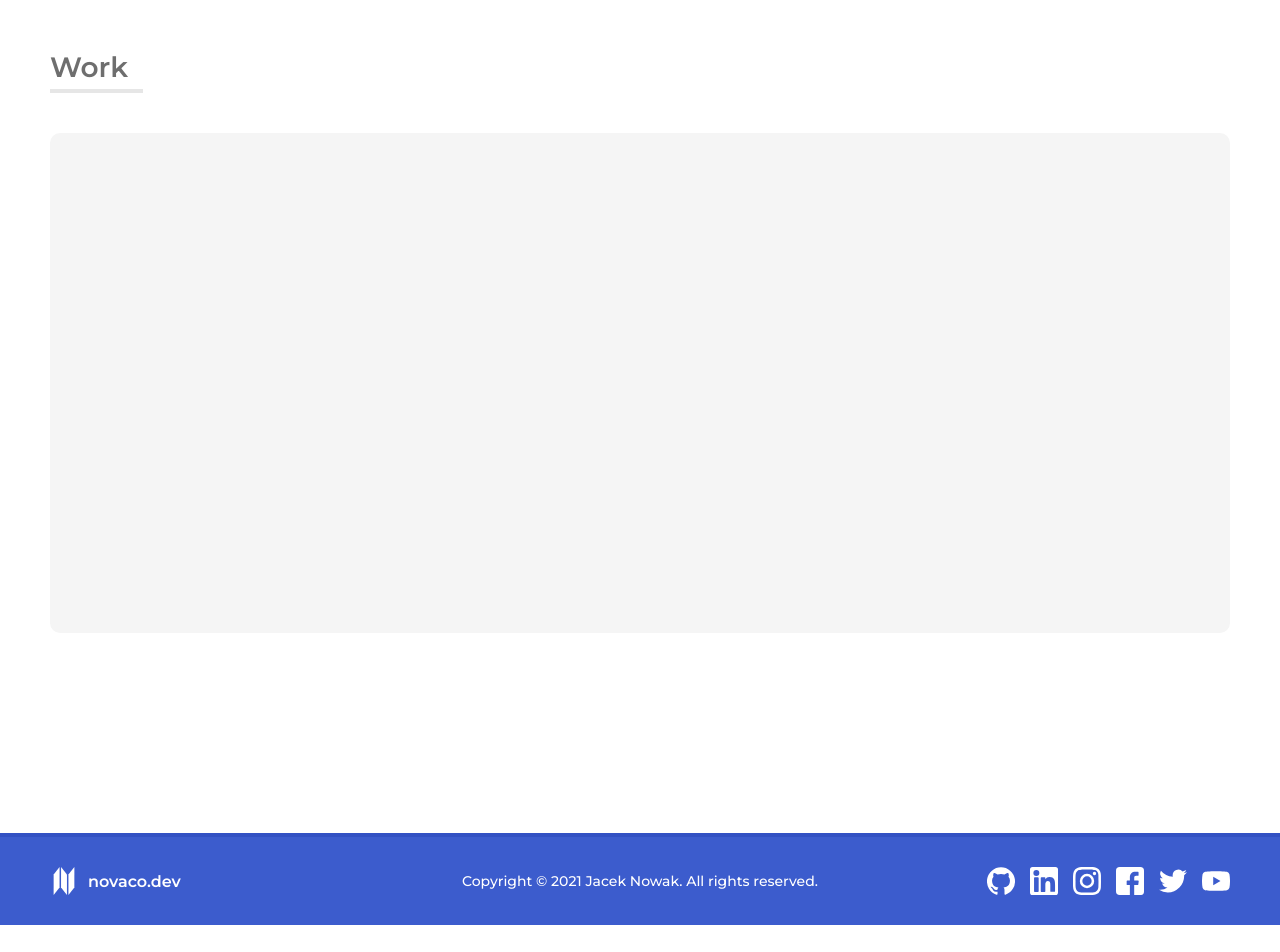
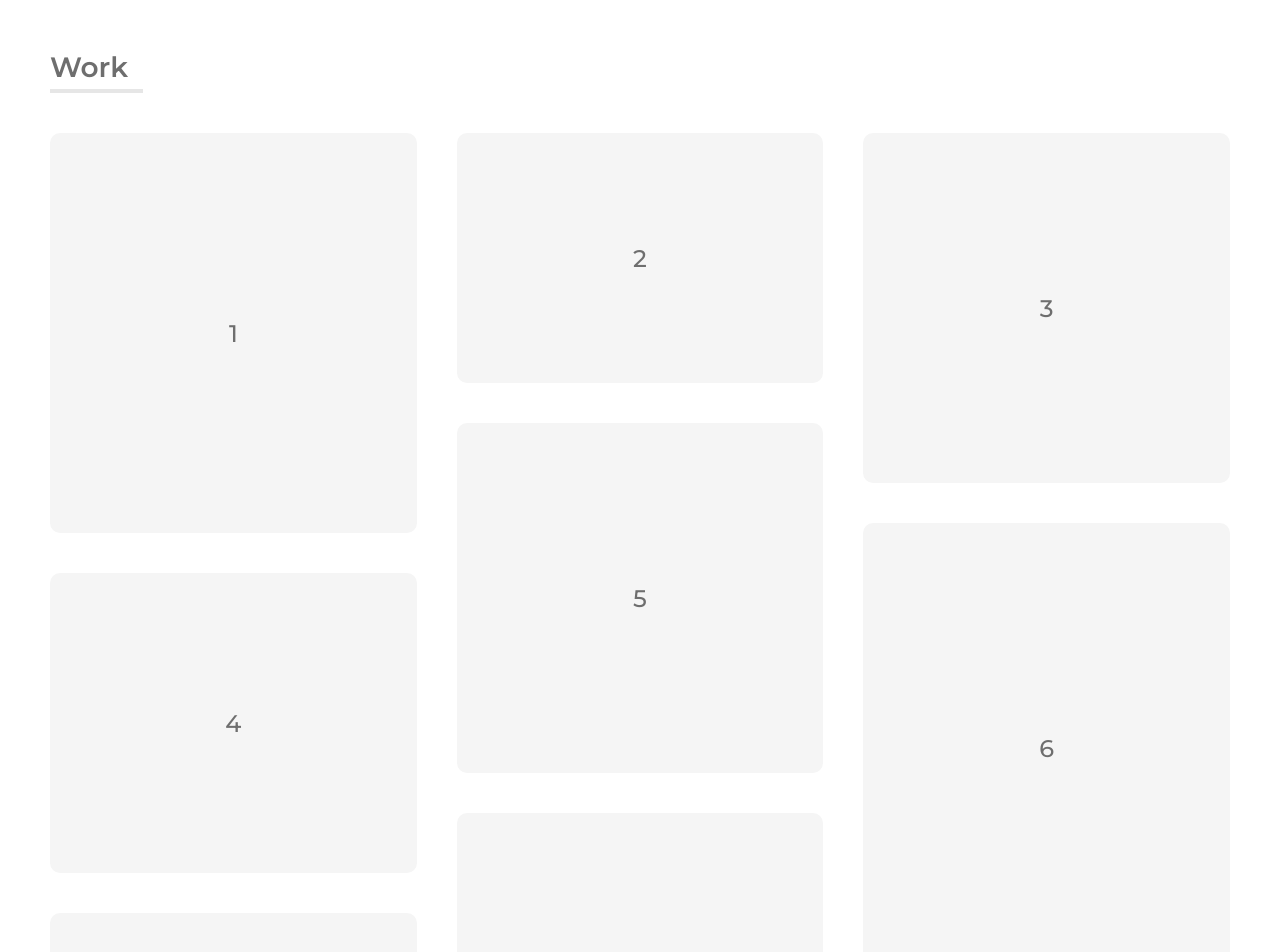
Before and after one commit to novacooo/react-todo-app, a React (Create React App) app: page / in a window 1280 px wide. Shown: the part 300-1252 px from the top of the page. Before the commit the page ends 1225 px from the top, so only its background shows below. Built offline with nearby package versions, Linux system fonts and the light colour scheme.

Commit message:
Added grid layout for boards

```diff
--- a/package.json
+++ b/package.json
@@ -12,6 +12,7 @@
     "react": "^17.0.2",
     "react-dom": "^17.0.2",
     "react-helmet": "^6.1.0",
+    "react-masonry-css": "^1.0.16",
     "react-redux": "^7.2.5",
     "react-router-dom": "^5.3.0",
     "react-scripts": "4.0.3",
--- a/src/app_constants/theme.ts
+++ b/src/app_constants/theme.ts
@@ -7,3 +7,5 @@ export const THEME_COLOR_BLUE = 'blue';
 export const THEME_COLOR_ORANGE = 'orange';
 export const THEME_COLOR_VIOLET = 'violet';
 export const TRANSITION_TIME = '0.2s';
+export const BOARDS_GRID_CLASS = 'boards-grid';
+export const BOARDS_GRID_COLUMN_CLASS = 'boards-grid-column';
--- a/src/templates/CategoryTemplate.tsx
+++ b/src/templates/CategoryTemplate.tsx
@@ -1,7 +1,9 @@
 import React from 'react';
-import styled from 'styled-components';
+import styled, { css } from 'styled-components';
+import Masonry from 'react-masonry-css';
 import Header, { activeHeaderStyle } from 'components/atoms/Header/Header';
-import { BORDER_RADIUS } from 'app_constants';
+import { BOARDS_GRID_CLASS, BOARDS_GRID_COLUMN_CLASS, BORDER_RADIUS } from 'app_constants';
+import { fontSettings } from 'theme/fontSettings';
 
 interface ICategoryTemplateProps {
   header: string;
@@ -19,18 +21,81 @@ const StyledContainer = styled.div`
   }
 `;
 
-const GridContainer = styled.div`
-  width: 100%;
-  height: 500px;
+const itemStyle = css`
+  display: flex;
+  justify-content: center;
+  align-items: center;
+  margin-bottom: 40px;
   background-color: ${({ theme }) => theme.BG_SECONDARY};
   border-radius: ${BORDER_RADIUS};
+  font-size: ${fontSettings.sizesMobile.xxl};
+  color: ${({ theme }) => theme.TEXT_SECONDARY};
 `;
 
-const CategoryTemplate = ({ header }: ICategoryTemplateProps): JSX.Element => (
-  <StyledContainer>
-    <Header>{header}</Header>
-    <GridContainer />
-  </StyledContainer>
-);
+const Item1 = styled.div`
+  ${itemStyle}
+  height: 400px;
+`;
+const Item2 = styled.div`
+  ${itemStyle}
+  height: 250px;
+`;
+const Item3 = styled.div`
+  ${itemStyle}
+  height: 350px;
+`;
+const Item4 = styled.div`
+  ${itemStyle}
+  height: 300px;
+`;
+const Item5 = styled.div`
+  ${itemStyle}
+  height: 350px;
+`;
+const Item6 = styled.div`
+  ${itemStyle}
+  height: 450px;
+`;
+const Item7 = styled.div`
+  ${itemStyle}
+  height: 450px;
+`;
+const Item8 = styled.div`
+  ${itemStyle}
+  height: 450px;
+`;
+const Item9 = styled.div`
+  ${itemStyle}
+  height: 350px;
+`;
+
+const CategoryTemplate = ({ header }: ICategoryTemplateProps): JSX.Element => {
+  const columnBreakpoints = {
+    default: 4,
+    1600: 3,
+    1200: 2,
+    650: 1,
+  };
+
+  return (
+    <StyledContainer>
+      <Header>{header}</Header>
+      <Masonry
+        breakpointCols={columnBreakpoints}
+        className={BOARDS_GRID_CLASS}
+        columnClassName={BOARDS_GRID_COLUMN_CLASS}>
+        <Item1>1</Item1>
+        <Item2>2</Item2>
+        <Item3>3</Item3>
+        <Item4>4</Item4>
+        <Item5>5</Item5>
+        <Item6>6</Item6>
+        <Item7>7</Item7>
+        <Item8>8</Item8>
+        <Item9>9</Item9>
+      </Masonry>
+    </StyledContainer>
+  );
+};
 
 export default CategoryTemplate;
--- a/src/theme/GlobalStyle.tsx
+++ b/src/theme/GlobalStyle.tsx
@@ -1,5 +1,10 @@
 import { createGlobalStyle } from 'styled-components';
-import { THEME_TRANSITION_TIME, THEME_TRANSITION_CLASS } from 'app_constants';
+import {
+  THEME_TRANSITION_TIME,
+  THEME_TRANSITION_CLASS,
+  BOARDS_GRID_CLASS,
+  BOARDS_GRID_COLUMN_CLASS,
+} from 'app_constants';
 
 const GlobalStyle = createGlobalStyle`
   html.${THEME_TRANSITION_CLASS},
@@ -47,6 +52,18 @@ const GlobalStyle = createGlobalStyle`
   #root {
     height: 100%;
   }
+
+  /* ---------- MASONRY LAYOUT ---------- */
+  .${BOARDS_GRID_CLASS} {
+    display: flex;
+    margin-left: -40px;
+    width: calc(100% + 40px);
+  }
+
+  .${BOARDS_GRID_COLUMN_CLASS} {
+    padding-left: 40px;
+    background-clip: padding-box;
+  }
 `;
 
 export default GlobalStyle;
```
Also changed, not shown: 1 other file (tests, documents, lock files or other folders).
